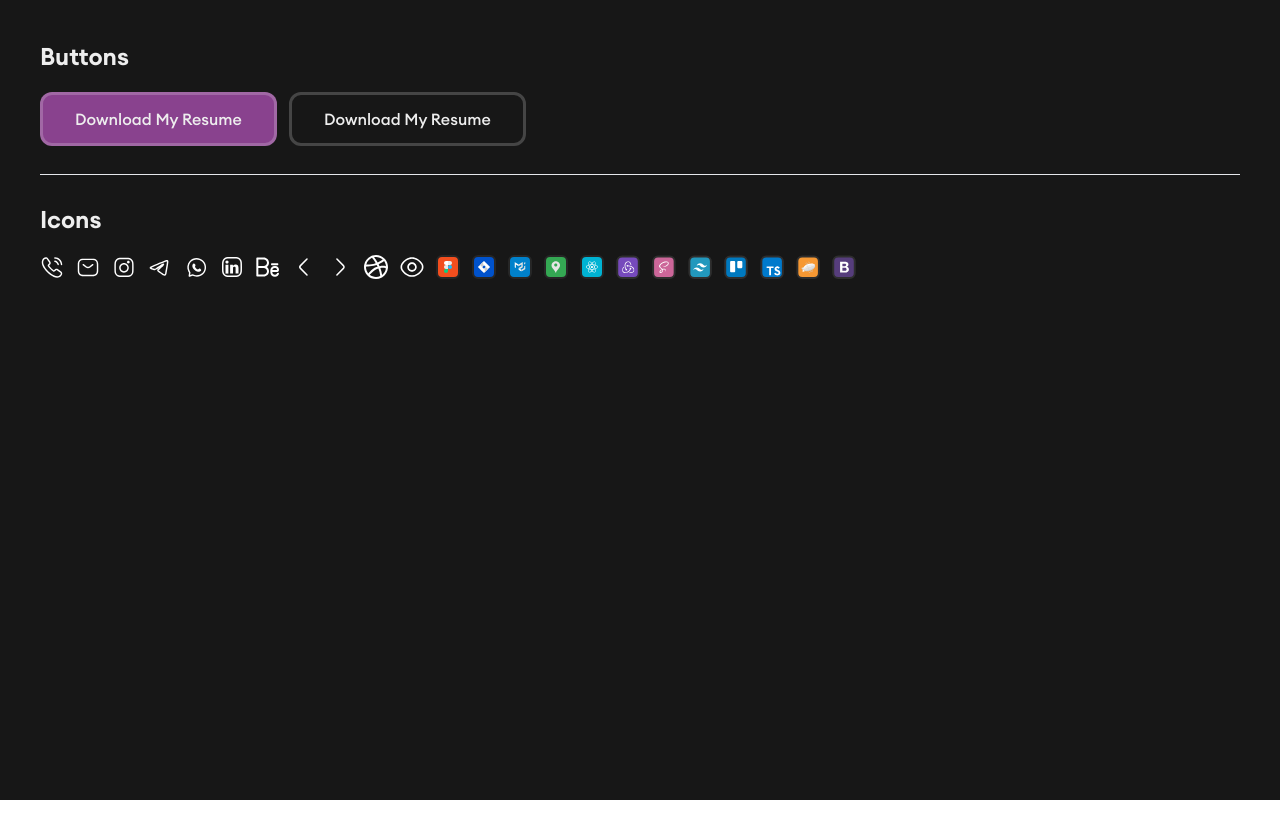
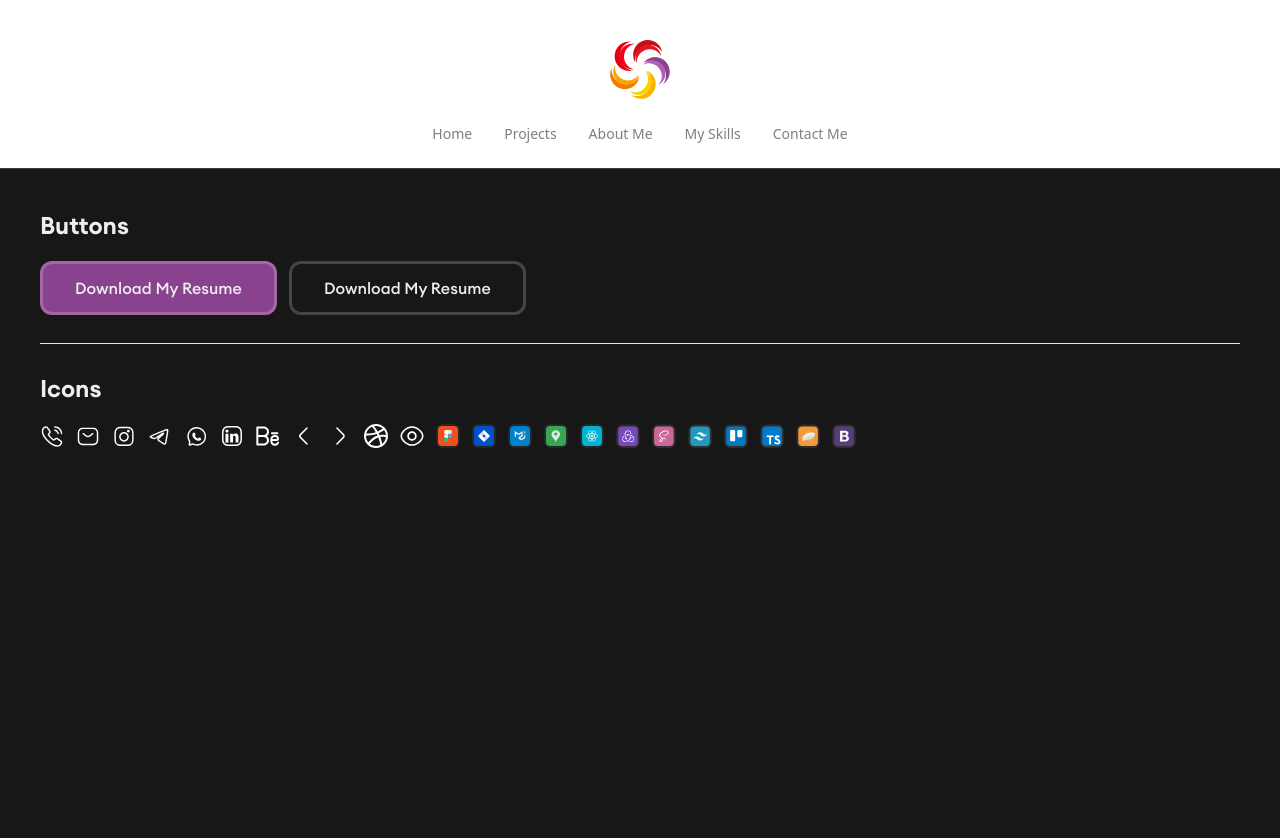
Before and after one commit to NimaSalmani/portfolio, a Next.js app: page /kit-samples in a window 1280 px wide. Shown: the top 838 px of the page. Before the commit the page ends 800 px from the top, so only its background shows below. Built offline with nearby package versions, Linux system fonts and the light colour scheme.

Commit message:
Development of navigation component

```diff
--- a/app/layout.tsx
+++ b/app/layout.tsx
@@ -1,5 +1,6 @@
 import type { Metadata } from "next";
 import "@/public/styles/globals.scss";
+import { Navigation } from "@/features/common/Navigation";
 
 export const metadata: Metadata = {
   title: "Create Next App",
@@ -13,7 +14,10 @@ export default function RootLayout({
 }>) {
   return (
     <html lang="en">
-      <body>{children}</body>
+      <body>
+        <Navigation />
+        {children}
+      </body>
     </html>
   );
 }
--- a/features/common/Navigation/index.tsx
+++ b/features/common/Navigation/index.tsx
@@ -0,0 +1,44 @@
+import logo from "@/public/images/logo.svg";
+import Image from "next/image";
+import Link from "next/link";
+
+export const Navigation = () => {
+  return (
+    <div className="w-full border-b-[1px] border-background-gray-dark pt-[40px]">
+      <Image
+        src={logo}
+        width={60}
+        height={60}
+        alt="portfolio"
+        className="w-[60px] mx-auto"
+      />
+      <div className="flex justify-center gap-[32px] text-[14px] text-typography-gray-default py-[24px]">
+        <nav>
+          <Link href={""} className=" hover:text-typography-gray-light">
+            Home
+          </Link>
+        </nav>
+        <nav>
+          <Link href={""} className=" hover:text-typography-gray-light">
+            Projects
+          </Link>
+        </nav>
+        <nav>
+          <Link href={""} className=" hover:text-typography-gray-light">
+            About Me
+          </Link>
+        </nav>
+        <nav>
+          <Link href={""} className=" hover:text-typography-gray-light">
+            My Skills
+          </Link>
+        </nav>
+        <nav>
+          <Link href={""} className=" hover:text-typography-gray-light">
+            Contact Me
+          </Link>
+        </nav>
+      </div>
+    </div>
+  );
+};
```
